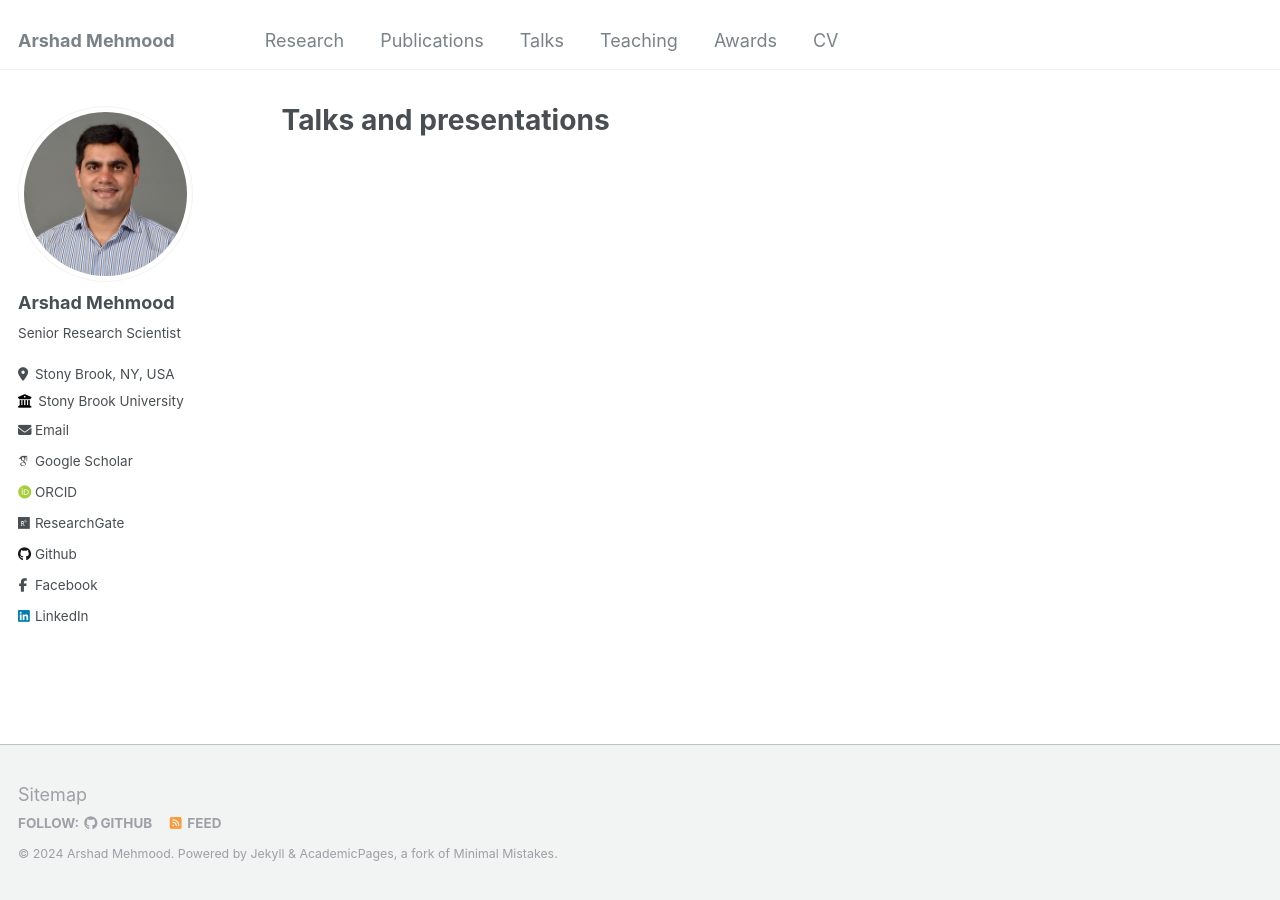
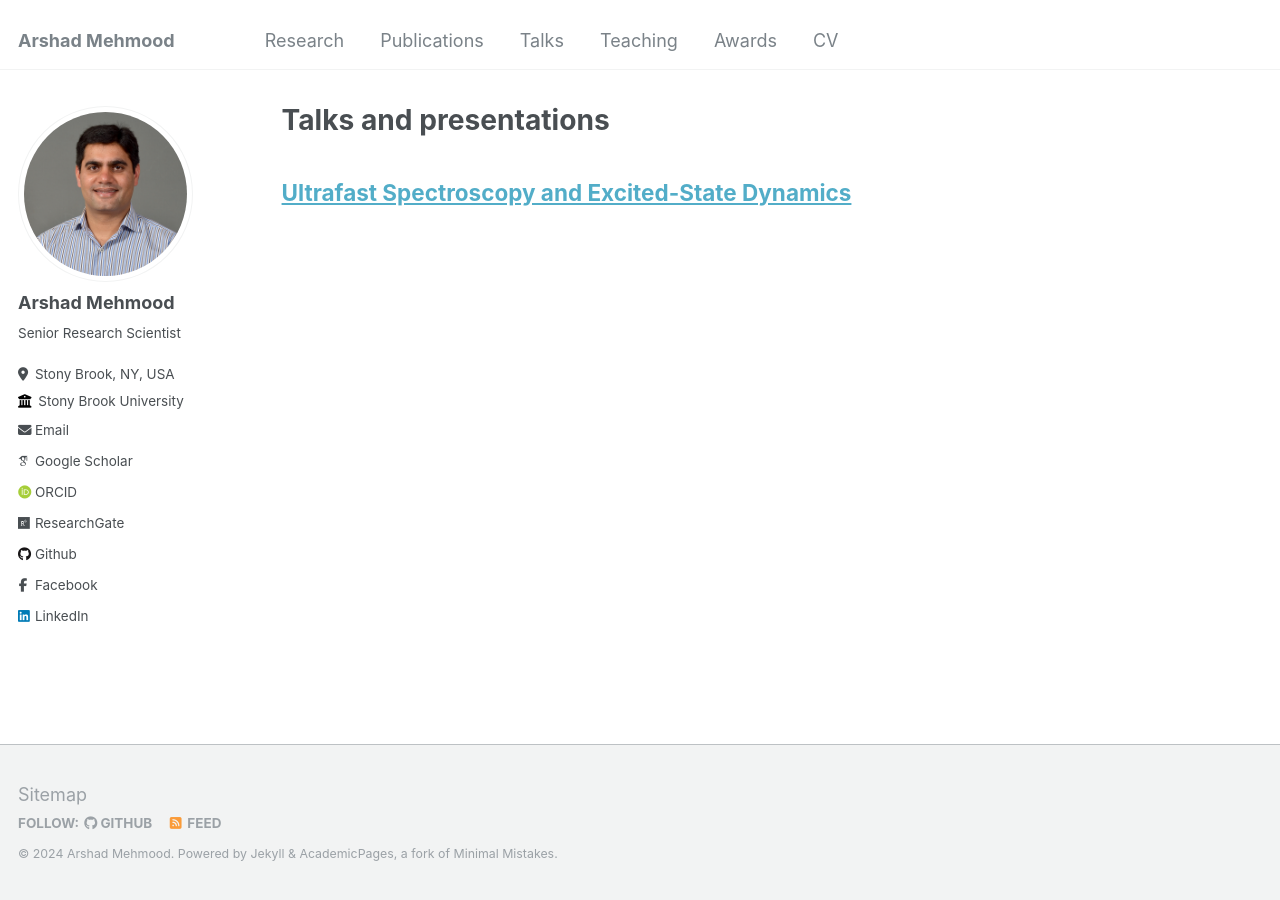
Before and after one commit to arshadmehmood118/arshadmehmood118.github.io, a Jekyll site: the page built from _pages/talks.md, in a window 1280 px wide. Built offline with Jekyll 4.4.1, drawn with Linux system fonts in a browser that asks for light colours; some web fonts are replaced.

Commit message:
Update talks.md

```diff
--- a/_pages/talks.md
+++ b/_pages/talks.md
@@ -4,3 +4,6 @@ title: "Talks and presentations"
 permalink: /talks/
 author_profile: true
 ---
+
+[Ultrafast Spectroscopy and Excited-State Dynamics](https://arshadmehmood118.github.io/talks/2012-03-01-talk-1)
+------
```
